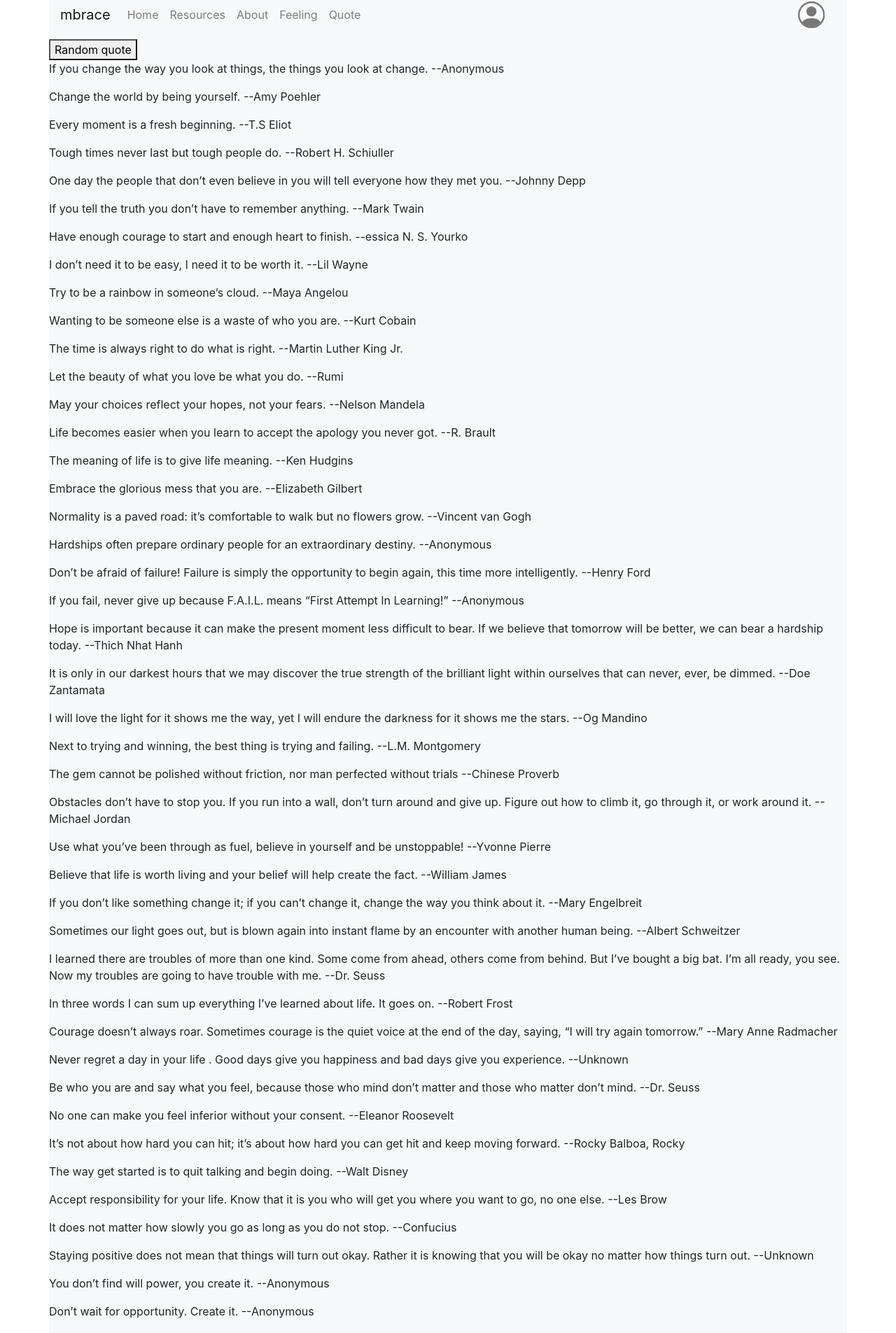
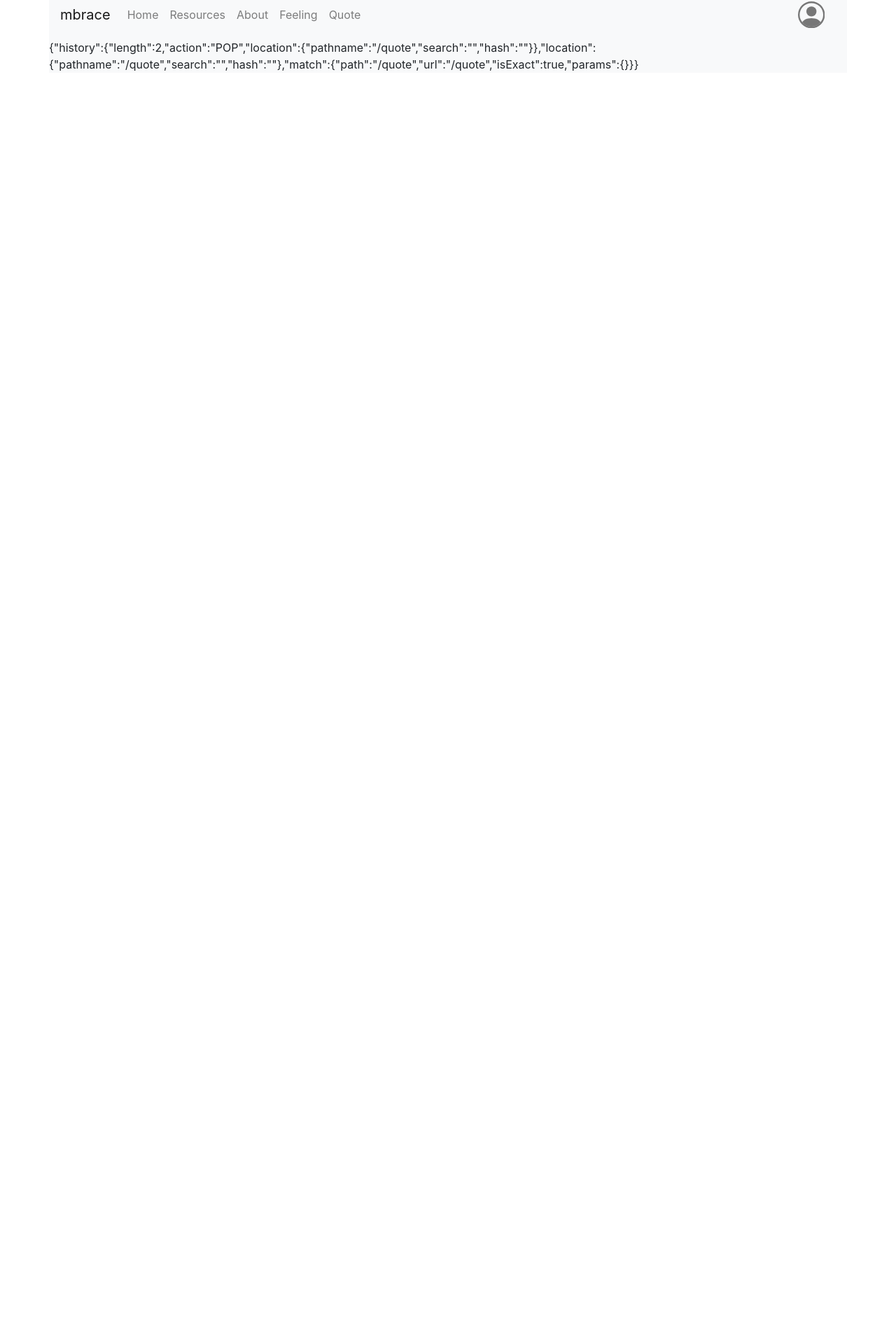
Before and after one commit to jimmygranadino/hackathon, a React (Create React App) app: page /quote in a window 1280 px wide. Shown: the part 14-1919 px from the top of the page at 70% size. After the commit the page ends 800 px from the top, so only its background shows below. Built offline with nearby package versions, Linux system fonts and the light colour scheme.

Commit message:
now passing props between feeling and quote

```diff
--- a/src/pages/Feeling.js
+++ b/src/pages/Feeling.js
@@ -1,7 +1,7 @@
 import React, { useState } from 'react';
 import Axios from 'axios';
 import { Redirect } from 'react-router-dom'
-const Feeling = () => {
+const Feeling = (props) => {
     let [quote, setQuote] = useState();
     let submitNegative = (e) => {
         e.preventDefault()
@@ -31,8 +31,10 @@ const Feeling = () => {
             .catch(err => console.log(err))
     }
     if (quote) {
-        console.log("Trying to redirect");
-        return <Redirect to={`quote`} quote={quote} />
+        props.setQuote(quote.quote)
+        props.setAuthor(quote.author)
+        console.log("Trying to redirect using quote " + quote.quote + " by " + quote.author);
+        return <Redirect to={`quote`} />
     }
     return (
         <>
--- a/src/pages/Quote.js
+++ b/src/pages/Quote.js
@@ -1,77 +1,11 @@
 import React, { useState } from 'react';
 import Axios from 'axios';
 
-const Quote = () => {
-    let [randomQuote, setRandomQuote] = useState([]);
-
-    let handleClick = () => {
-        Axios.get(`${process.env.REACT_APP_API}/quotes`)
-            .then(quote => {
-                console.log("Here is a random quote", quote.data)
-                setRandomQuote(quote.data)
-            })
-            .catch(err => console.log(err))
-    }
-
-    let quotes = [
-        {id: 0, quote: "If you change the way you look at things, the things you look at change.", author: "Anonymous", sentiment: "negative"},
-        {id: 0, quote: "Change the world by being yourself.", author: "Amy Poehler", sentiment: "positive"},
-        {id: 0, quote: "Every moment is a fresh beginning.", author: "T.S Eliot", sentiment: "negative"},
-        {id: 0, quote: "Tough times never last but tough people do.", author: "Robert H. Schiuller", sentiment: "negative"},
-        {id: 0, quote: "One day the people that don’t even believe in you will tell everyone how they met you.", author: "Johnny Depp", sentiment: "negative"},
-        {id: 0, quote: "If you tell the truth you don’t have to remember anything.", author: "Mark Twain", sentiment: "positive"},
-        {id: 0, quote: "Have enough courage to start and enough heart to finish. ", author: "essica N. S. Yourko", sentiment: "negative"},
-        {id: 0, quote: "I don’t need it to be easy, I need it to be worth it.", author: "Lil Wayne", sentiment: "negative"},
-        {id: 0, quote: "Try to be a rainbow in someone’s cloud.", author: "Maya Angelou", sentiment: "positive"},
-        {id: 0, quote: "Wanting to be someone else is a waste of who you are.", author: "Kurt Cobain", sentiment: "negative"},
-        {id: 0, quote: "The time is always right to do what is right.", author: "Martin Luther King Jr.", sentiment: "positive"},
-        {id: 0, quote: "Let the beauty of what you love be what you do.", author: "Rumi", sentiment: "positive"},
-        {id: 0, quote: "May your choices reflect your hopes, not your fears.", author: "Nelson Mandela", sentiment: "positive"},
-        {id: 0, quote: "Life becomes easier when you learn to accept the apology you never got.", author: "R. Brault", sentiment: "negative"},
-        {id: 0, quote: "The meaning of life is to give life meaning.", author: "Ken Hudgins", sentiment: "positive"},
-        {id: 0, quote: "Embrace the glorious mess that you are.", author: "Elizabeth Gilbert", sentiment: "negative"},
-        {id: 0, quote: "Normality is a paved road: it’s comfortable to walk but no flowers grow.", author: "Vincent van Gogh", sentiment: "negative"},
-        {id: 0, quote: "Hardships often prepare ordinary people for an extraordinary destiny.", author: "Anonymous", sentiment: "negative"},
-        {id: 0, quote: "Don’t be afraid of failure! Failure is simply the opportunity to begin again, this time more intelligently.", author: "Henry Ford", sentiment: "negative"},
-        {id: 0, quote: 'If you fail, never give up because F.A.I.L. means “First Attempt In Learning!”', author: "Anonymous", sentiment: "negative"},
-        {id: 0, quote: "Hope is important because it can make the present moment less difficult to bear. If we believe that tomorrow will be better, we can bear a hardship today.", author: "Thich Nhat Hanh", sentiment: "negative"},
-        {id: 0, quote: "It is only in our darkest hours that we may discover the true strength of the brilliant light within ourselves that can never, ever, be dimmed.", author: "Doe Zantamata", sentiment: "negative"},
-        {id: 0, quote: "I will love the light for it shows me the way, yet I will endure the darkness for it shows me the stars.", author: "Og Mandino", sentiment: "negative"},
-        {id: 0, quote: "Next to trying and winning, the best thing is trying and failing.", author: "L.M. Montgomery", sentiment: "negative"},
-        {id: 0, quote: "The gem cannot be polished without friction, nor man perfected without trials", author: "Chinese Proverb", sentiment: "negative"},
-        {id: 0, quote: "Obstacles don’t have to stop you. If you run into a wall, don’t turn around and give up. Figure out how to climb it, go through it, or work around it.", author: "Michael Jordan", sentiment: "negative"},
-        {id: 0, quote: "Use what you’ve been through as fuel, believe in yourself and be unstoppable!", author: "Yvonne Pierre", sentiment: "positive"},
-        {id: 0, quote: "Believe that life is worth living and your belief will help create the fact.", author: "William James", sentiment: "negative"},
-        {id: 0, quote: "If you don’t like something change it; if you can’t change it, change the way you think about it.", author: "Mary Engelbreit", sentiment: "negative"},
-        {id: 0, quote: "Sometimes our light goes out, but is blown again into instant flame by an encounter with another human being.", author: "Albert Schweitzer", sentiment: "negative"},
-        {id: 0, quote: "I learned there are troubles of more than one kind. Some come from ahead, others come from behind. But I’ve bought a big bat. I’m all ready, you see. Now my troubles are going to have trouble with me.", author: "Dr. Seuss", sentiment: "positive"},
-        {id: 0, quote: "In three words I can sum up everything I’ve learned about life. It goes on.", author: "Robert Frost", sentiment: "positive"},
-        {id: 0, quote: 'Courage doesn’t always roar. Sometimes courage is the quiet voice at the end of the day, saying, “I will try again tomorrow.”', author: "Mary Anne Radmacher", sentiment: "negative"},
-        {id: 0, quote: "Never regret a day in your life . Good days give you happiness and bad days give you experience.", author: "Unknown", sentiment: "positive"},
-        {id: 0, quote: "Be who you are and say what you feel, because those who mind don’t matter and those who matter don’t mind.", author: "Dr. Seuss", sentiment: "positive"},
-        {id: 0, quote: "No one can make you feel inferior without your consent.", author: "Eleanor Roosevelt", sentiment: "negative"},
-        {id: 0, quote: "It’s not about how hard you can hit; it’s about how hard you can get hit and keep moving forward.", author: "Rocky Balboa, Rocky", sentiment: "negative"},
-        {id: 0, quote: "The way get started is to quit talking and begin doing.", author: "Walt Disney", sentiment: "negative"},
-        {id: 0, quote: "Accept responsibility for your life. Know that it is you who will get you where you want to go, no one else.", author: "Les Brow", sentiment: "positive"},
-        {id: 0, quote: "It does not matter how slowly you go as long as you do not stop.", author: "Confucius", sentiment: "negative"},
-        {id: 0, quote: "Staying positive does not mean that things will turn out okay. Rather it is knowing that you will be okay no matter how things turn out.", author: "Unknown", sentiment: "negative"},
-        {id: 0, quote: "You don’t find will power, you create it.", author: "Anonymous", sentiment: "positive"},
-        {id: 0, quote: "Don’t wait for opportunity. Create it.", author: "Anonymous", sentiment: "positive"},
-        {id: 0, quote: "The first and greatest victory is to conquer self.", author: "Plato", sentiment: "positive"}
-        ];
-
-        const mappedQuotes = quotes.map((quote) => {
-            return (
-                <div key={quote.id}>
-                    <p>{quote.quote} --{quote.author}</p>
-                </div>
-            )
-        })
-
+const Quote = (props) => {
+    let [ quote, setQuote ] = useState(props)
     return (
         <div>
-            <button onClick={() => handleClick()}>Random quote</button>
-            {mappedQuotes}
+            {JSON.stringify(props)}
         </div>
     )
 }
```
